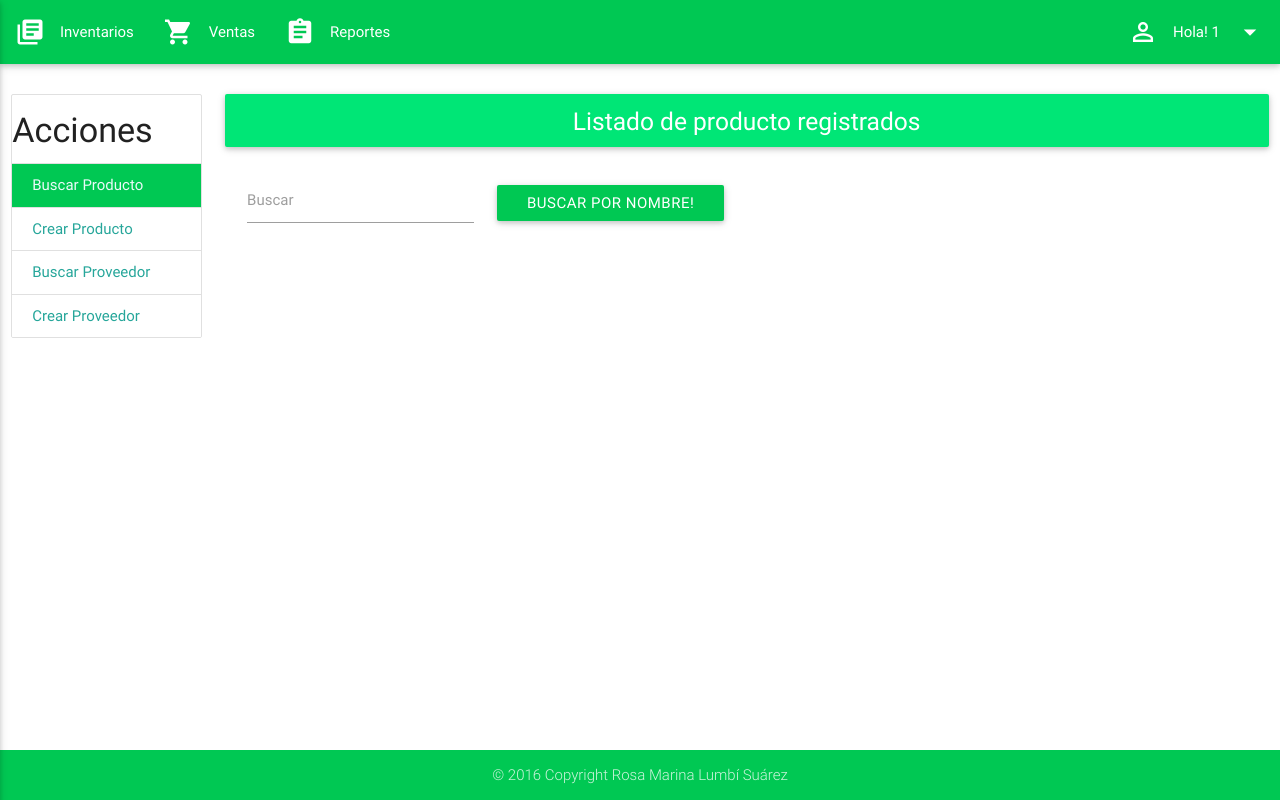
After one commit to Rosmari2016/ProyectoPractica, a PHP site: page /buscar_producto.php in a window 1280 px wide. The commit adds this page. Run offline with PHP 8.4, Linux system fonts and the light colour scheme; the visitor is signed in with stand-in values (Sample User, id 1); data that the repository does not hold is empty.

Commit message:
buscar_productos

```diff
--- /dev/null
+++ b/buscar_producto.php
@@ -0,0 +1,102 @@
+<?php
+    session_start();
+    require("inc/php_conexion.php");
+    $db = new Db();
+        if(!$_SESSION['tipo_usu']=='a' or !$_SESSION['tipo_usu']=='ca'){
+			header('location:error.php');
+		}
+?>
+<!DOCTYPE html>
+<html lang="en">
+<head>
+    <meta charset="UTF-8">
+    <meta name="viewport" content="width=device-width, initial-scale=1.0">
+    <title>Listado Productos</title>
+
+	<link href="https://fonts.googleapis.com/icon?family=Material+Icons" rel="stylesheet">
+	<link rel="stylesheet" href="css/materialize.css">
+
+	<style>
+		  body {
+				display: flex;
+				min-height: 100vh;
+				flex-direction: column;
+			}
+
+			main {
+				flex: 1 0 auto;
+			}
+	</style>
+	<link rel="shortcut icon" type="image/x-icon" href="ico/favicon.png">
+</head>
+<body>
+    <?php
+		if ($_SESSION['tipo_usu']=='a'){
+			require_once "menu_admin.php";
+		}
+	?>
+    <main>
+        <div class="row">
+            <div class="col s12 m12 l2">
+                <aside>
+                    <div class="collection">
+                        <div class="collection-header"><h4 class="collection-header-width">Acciones</h4></div>
+                        <div class="divider"></div>
+						<a href="buscar_producto.php" class="collection-item active">Buscar Producto</a>
+						<a href="crear_producto.php" class="collection-item">Crear Producto</a>
+						<a href="#" class="collection-item">Buscar Proveedor</a>
+                        <a href="#" class="collection-item">Crear  Proveedor</a>
+                    </div>
+                </aside>
+            </div>
+            <div class="col s12 m12 l10">
+                <div class="card-panel green accent-3" style="padding:2px;">
+                    <h5 class="center-align" style="color:white;">Listado de producto registrados</h5>
+                </div>
+                <div class="row">
+                    <form class="col s6 " method="POST" action="" enctype="multipart/form-data" name="form1" id="form1">
+                        <div class="row">
+                            <div class="input-field col s6">
+                                <input name="bus" type="text" class="validate" list="characters">
+                                    <datalist id="characters">
+                                        <?php
+                                            $buscar=$_POST['bus'];
+                                            $sql=$db->mysqli->query("SELECT * FROM producto");
+                                            while($row=$sql->fetch_object()){
+                                                echo '<option value="'.$row->nom.'">';
+                                                echo '<option value="'.$row->cod.'">';
+                                                echo '<option value="'.$row->cprov.'">';
+                                            }
+                                        ?>
+                                    </datalist>
+                                <label for="buscar">Buscar</label>
+                            </div>
+                            <div class="col s6">
+                                <br>
+                                <button class="btn waves-effect waves-light green accent-4" type="submit">Buscar por Nombre!
+                                    <i class="material-icons right">send</i>
+                                 </button>
+                             </div>
+                        </div>
+                    </form>
+                </div>
+            </div>
+        </div>
+    </main>
+    <footer class="page-footer green accent-4">
+			<div class="footer-copyright">
+				© 2016 Copyright Rosa Marina Lumbí Suárez
+				<!--<a class="grey-text text-lighten-4 right" href="#!">More Links</a>-->
+			</div>
+   		</footer>
+
+	<script type="text/javascript" src="js/jquery-3.1.0.min.js"></script>
+    <script type="text/javascript" src="js/materialize.js"></script>
+	<script type="text/javascript">
+		$(document).ready(function () {
+            $(".dropdown-button").dropdown();
+            $(".button-collapse").sideNav();
+        });
+	</script>
+</body>
+</html>
--- a/crear_producto.php
+++ b/crear_producto.php
@@ -43,7 +43,7 @@
 							<div class="collection">
 								<div class="collection-header"><h4 class="collection-header-with">Acciones</h4></div>
                                 <div class="divider"></div>
-								<a href="#!" class="collection-item">Buscar Producto</a>
+								<a href="buscar_producto.php" class="collection-item">Buscar Producto</a>
 								<a href="crear_producto.php" class="collection-item active">Crear Producto</a>
 
 								<a href="#" class="collection-item">Buscar Proveedor</a>
```
